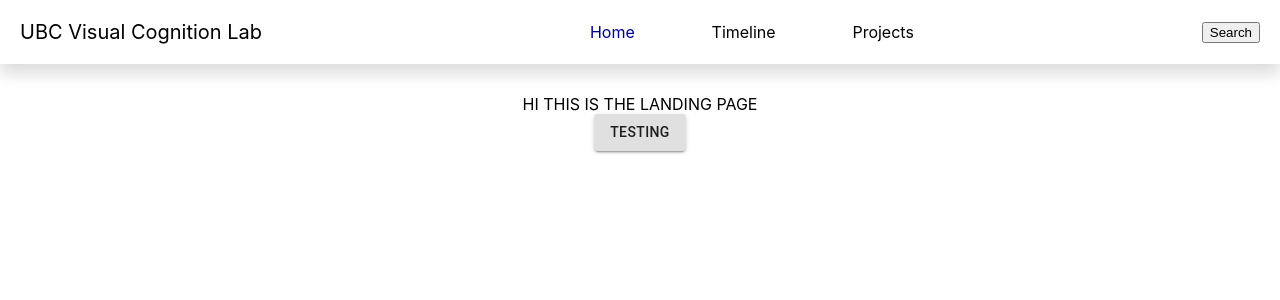
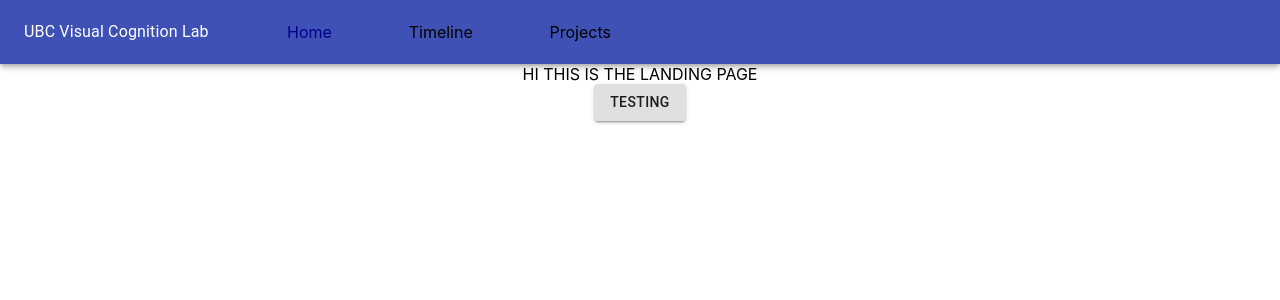
Before and after one commit to shinhs0506/VCL-content-platform, a React (Create React App) app: page / in a window 1280 px wide. Shown: the top 300 px of the page. Built offline with nearby package versions, Linux system fonts and the light colour scheme.

Commit message:
Refactored navbar to use material-ui AppBar, renamed statics files to all-caps

```diff
--- a/src/App.tsx
+++ b/src/App.tsx
@@ -1,7 +1,7 @@
 import React from "react";
 import "./App.css";
 import { BrowserRouter as Router, Switch, Route } from "react-router-dom";
-import routes from "@statics/routes";
+import ROUTES from "@statics/routes";
 import Timeline from "@pages/Timeline";
 import Home from "@pages/Home";
 import Project from "@pages/Project";
@@ -13,9 +13,9 @@ function App() {
       <Router>
         <Navbar/>
         <Switch>
-          <Route exact path={routes.TIMELINE} component={Timeline} />
-          <Route exact path={routes.PROJECT.PATH} component={Project} />
-          <Route exact path={routes.HOME} component={Home} />
+          <Route exact path={ROUTES.TIMELINE} component={Timeline} />
+          <Route exact path={ROUTES.PROJECT.PATH} component={Project} />
+          <Route exact path={ROUTES.HOME} component={Home} />
         </Switch>
       </Router>
     </div>
--- a/src/components/Navbar/Navbar.tsx
+++ b/src/components/Navbar/Navbar.tsx
@@ -1,14 +1,22 @@
-import { navbar, text } from "@statics";
-import React, { useState } from "react";
+import { AppBar, Toolbar, Typography, makeStyles } from "@material-ui/core";
+import { NAVBAR, TEXT } from "@statics";
+import React from "react";
 import { Link, useLocation } from "react-router-dom";
 import "./Navbar.css";
 
 interface NavbarProps {}
 
+const useStyles = makeStyles(theme => {
+  return {
+    toolbar: theme.mixins.toolbar
+  }
+})
+
 const Navbar: React.FC<NavbarProps> = () => {
+  const classes = useStyles();
   const location = useLocation();
 
-  const renderedLinks = navbar.map(({ TITLE, REF }) => {
+  const renderedLinks = NAVBAR.map(({ TITLE, REF }) => {
     const active = REF === location.pathname ? 'active' : '';
 
     return (
@@ -21,16 +29,32 @@ const Navbar: React.FC<NavbarProps> = () => {
   });
 
   return (
-    <div className="navbar-container">
-      <p id="nav-title">{text.COMMON.TITLE}</p>
-      <nav>
-        <ul className="nav-links">
-          {renderedLinks}
-        </ul>
-      </nav>
-      <button>Search</button>
+    <div>
+      <AppBar>
+        <Toolbar>
+          <Typography>
+            UBC Visual Cognition Lab
+          </Typography>
+          <nav>
+            <ul className="nav-links">
+              {renderedLinks}
+            </ul>
+          </nav>
+        </Toolbar>
+      </AppBar>
+      <div className={classes.toolbar} />
     </div>
-  );
+  )
+  // return (
+  //   <div className="navbar-container">
+  //     <p id="nav-title">{text.COMMON.TITLE}</p>
+  //     <nav>
+  //       <ul className="nav-links">
+  //         {renderedLinks}
+  //       </ul>
+  //     </nav>
+  //   </div>
+  // );
 };
 
 export default Navbar;
--- a/src/statics/index.ts
+++ b/src/statics/index.ts
@@ -1,3 +1,3 @@
-export { default as routes} from "./routes";
-export { default as text} from "./text";
-export { default as navbar } from "./navbar";
+export { default as ROUTES} from "./routes";
+export { default as TEXT} from "./text";
+export { default as NAVBAR } from "./navbar";
--- a/src/statics/navbar.ts
+++ b/src/statics/navbar.ts
@@ -1,19 +1,19 @@
-import routes from "./routes";
-import text from "./text";
+import ROUTES from "./routes";
+import TEXT from "./text";
 
-const navbar = [
+const NAVBAR = [
 	{
-		TITLE: text.PAGE_TITLES.HOME,
-		REF: routes.HOME
+		TITLE: TEXT.PAGE_TITLES.HOME,
+		REF: ROUTES.HOME
 	},
 	{
-		TITLE: text.PAGE_TITLES.TIMELINE,
-		REF: routes.TIMELINE
+		TITLE: TEXT.PAGE_TITLES.TIMELINE,
+		REF: ROUTES.TIMELINE
 	},
 	{
-		TITLE: text.PAGE_TITLES.PROJECTS,
-		REF: routes.PROJECT.BASE
+		TITLE: TEXT.PAGE_TITLES.PROJECTS,
+		REF: ROUTES.PROJECT.BASE
 	}
 ];
 
-export default navbar;
+export default NAVBAR;
--- a/src/statics/routes.ts
+++ b/src/statics/routes.ts
@@ -1,4 +1,4 @@
-const routes = {
+const ROUTES = {
   HOME: "/",
   PROJECT: {
     PATH: "/projects/:project_id",
@@ -7,4 +7,4 @@ const routes = {
   TIMELINE: "/timeline",
 };
 
-export default routes;
+export default ROUTES;
--- a/src/statics/text.ts
+++ b/src/statics/text.ts
@@ -1,4 +1,4 @@
-const text = {
+const TEXT = {
   COMMON: {
     SUBMIT: "Submit",
     BACK: "Back",
@@ -12,4 +12,4 @@ const text = {
   }
 };
 
-export default text;
+export default TEXT;
```
